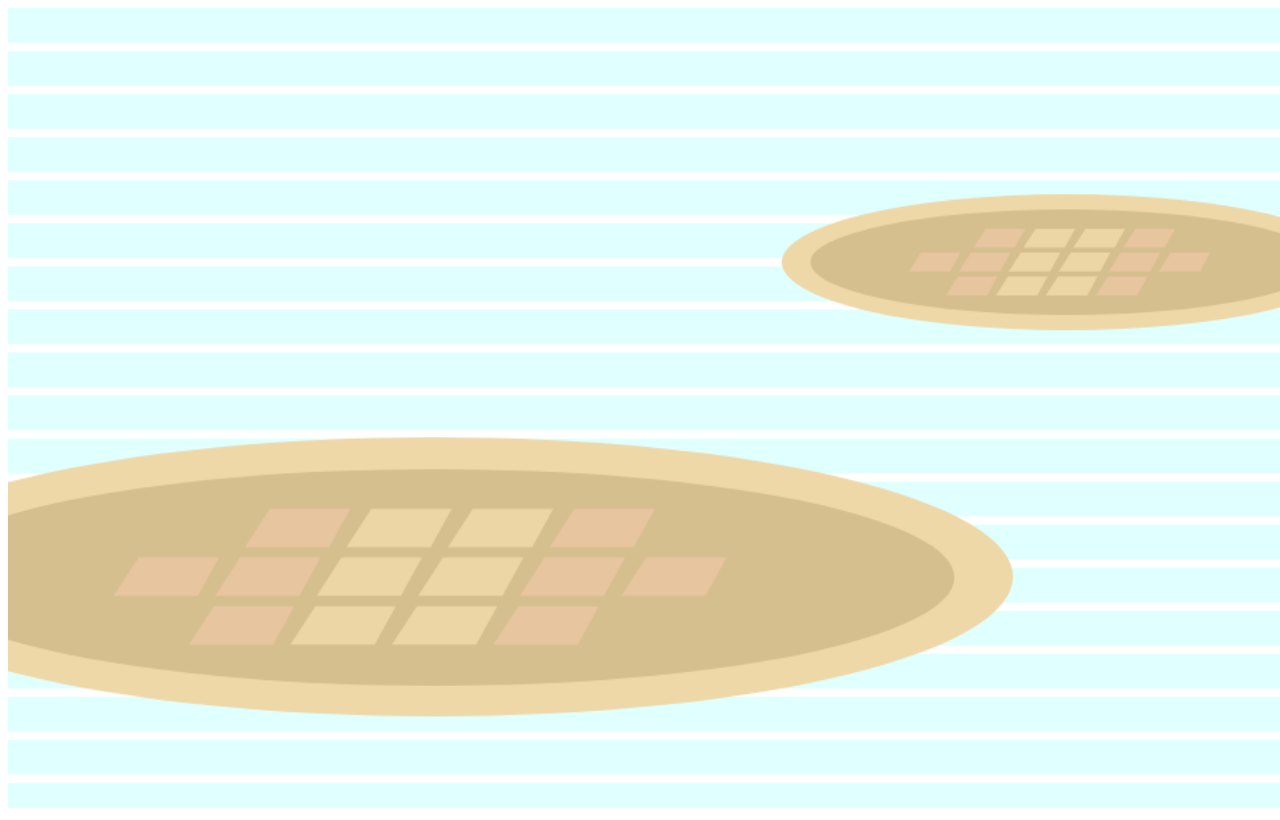
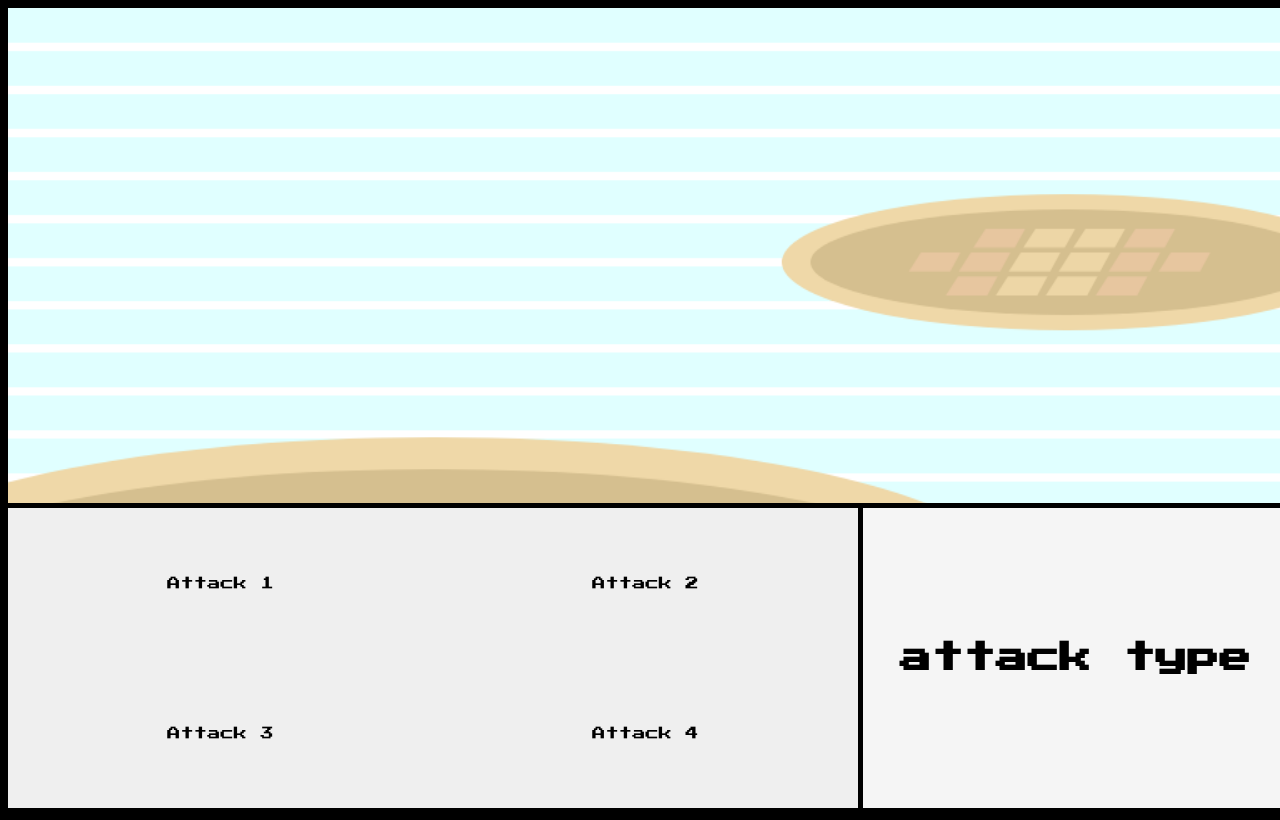
Before and after one commit to Tomsz24/pokemon-game, a website: page index.html in a window 1280 px wide. Drawn offline with nearby package versions, Linux system fonts and the light colour scheme.

Commit message:
add control panel on the battlezone and add custom font

```diff
--- a/index.css
+++ b/index.css
@@ -1,3 +1,14 @@
+* {
+    font-family: "Press Start 2P", system-ui;
+}
+
+body {
+    background-color: black;
+}
+
+h1 {
+    margin: 0;
+}
 .flashing-background {
     background-color: black;
     position: absolute;
@@ -14,6 +25,39 @@
     position: relative;
 }
 
+.container-battle-panel {
+    background-color: whitesmoke;
+    height: 300px;
+    position: absolute;
+    bottom: 0;
+    left: 0;
+    right: 0;
+    border-top: 5px solid black;
+    display: flex;
+}
+
+.attack-panel {
+    width: 66.66%;
+    display: grid;
+    grid-template-columns: repeat(2, 1fr);
+}
+
+.attack-panel button {
+    border: 0;
+    cursor: pointer;
+}
+
+.attack-panel button:hover {
+    background-color: #aaa;
+}
+
+.attack-type {
+    display: flex;
+    justify-content: center;
+    align-items: center;
+    width: 33.33%;
+    border-left: 5px solid black;
+}
 /*canvas {*/
 /*    transform: scale(3);*/
 /*}*/
--- a/index.html
+++ b/index.html
@@ -3,12 +3,28 @@
 <head>
   <meta charset="UTF-8">
   <title>Pokemon Game</title>
+  <link rel="preconnect" href="https://fonts.googleapis.com">
+  <link rel="preconnect" href="https://fonts.gstatic.com" crossorigin>
+  <link href="https://fonts.googleapis.com/css2?family=Press+Start+2P&display=swap" rel="stylesheet">
   <link rel="stylesheet" href="index.css">
 </head>
 <body>
   <div class="wrapper">
     <div class="flashing-background"></div>
     <canvas></canvas>
+
+    <div class="container-battle-panel">
+      <div class="attack-panel">
+        <button>Attack 1</button>
+        <button>Attack 2</button>
+        <button>Attack 3</button>
+        <button>Attack 4</button>
+      </div>
+
+      <div class="attack-type">
+        <h1>attack type</h1>
+      </div>
+    </div>
   </div>
   <script src="https://cdnjs.cloudflare.com/ajax/libs/gsap/3.12.5/gsap.min.js" integrity="sha512-7eHRwcbYkK4d9g/6tD/mhkf++eoTHwpNM9woBxtPUBWm67zeAfFC+HrdoE2GanKeocly/VxeLvIqwvCdk7qScg==" crossorigin="anonymous" referrerpolicy="no-referrer"></script>
   <script src="data/collisions.js"></script>
```
